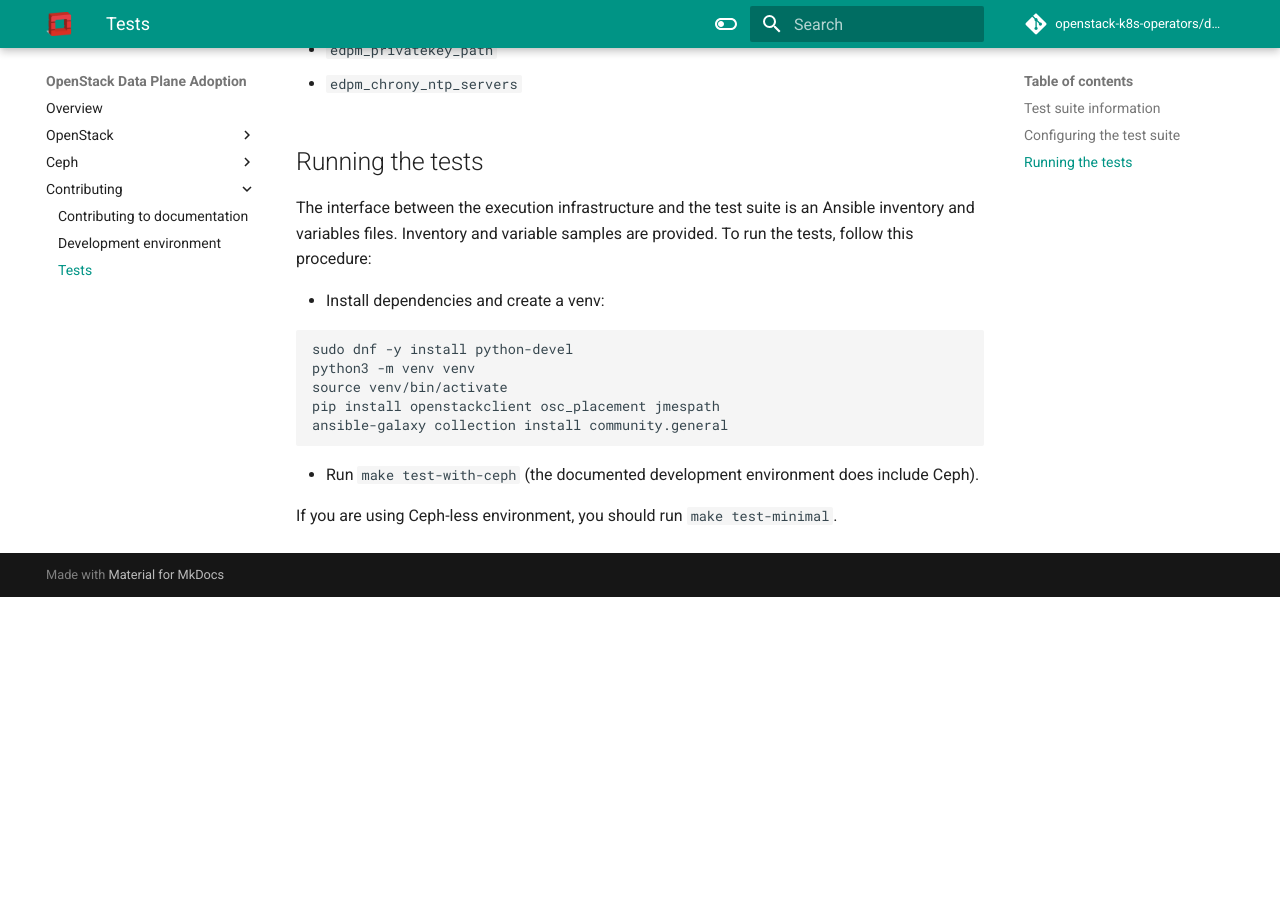
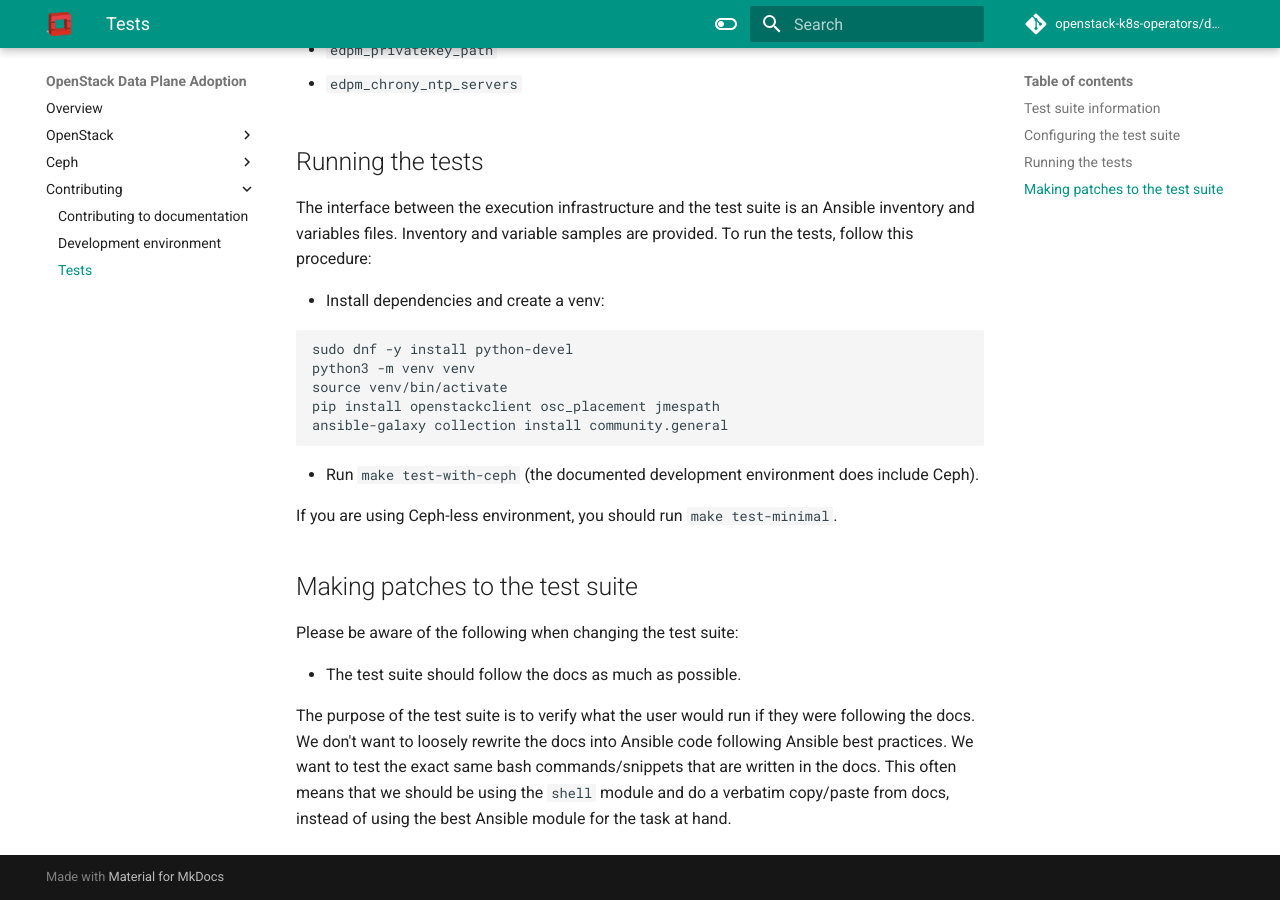
Before and after one commit to openstack-k8s-operators/data-plane-adoption, an MkDocs documentation site: the page built from docs/contributing/tests.md, in a window 1280 px wide and 900 px high, scrolled down 782 px. Built offline with MkDocs 1.6.1 and Material for MkDocs 9.7.7, drawn with Linux system fonts in a browser that asks for light colours; comment, search, counter and statistics services are not loaded; the version menu is left out; before the commit the page ends 1379 px from its top, so only the background shows below that.

Commit message:
Document that test suite should follow user procedure closely
Closes: https://github.com/openstack-k8s-operators/data-plane-adoption/issues/131

```diff
--- a/docs/contributing/tests.md
+++ b/docs/contributing/tests.md
@@ -61,3 +61,18 @@ samples are provided. To run the tests, follow this procedure:
 
   If you are using Ceph-less environment, you should run `make
   test-minimal`.
+
+
+## Making patches to the test suite
+
+Please be aware of the following when changing the test suite:
+
+* The test suite should follow the docs as much as possible.
+
+  The purpose of the test suite is to verify what the user would run
+  if they were following the docs. We don't want to loosely rewrite
+  the docs into Ansible code following Ansible best practices. We want
+  to test the exact same bash commands/snippets that are written in
+  the docs. This often means that we should be using the `shell`
+  module and do a verbatim copy/paste from docs, instead of using the
+  best Ansible module for the task at hand.
```
